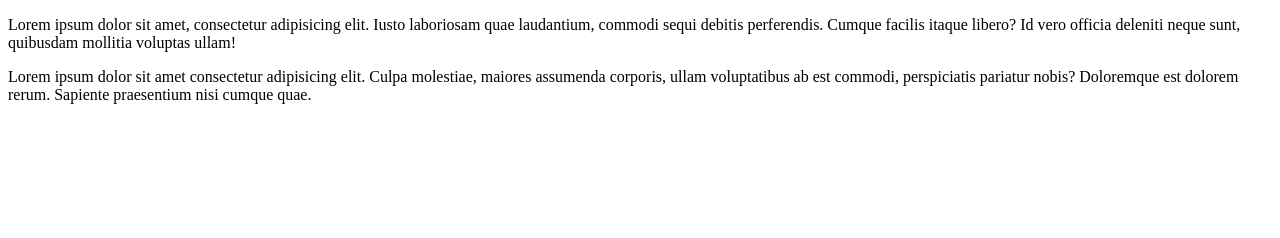
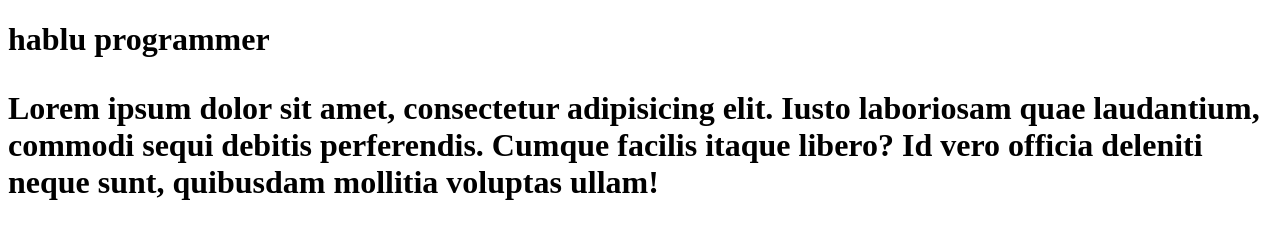
Before and after one commit to bipul171/frist-projects, a plain HTML site: page index.html in a window 1280 px wide. Drawn offline with Linux system fonts and the light colour scheme.

Commit message:
Create index.html

```diff
--- a/index.html
+++ b/index.html
@@ -6,8 +6,7 @@
     <meta name="viewport" content="width=device-width, initial-scale=1.0">
     <title>Learning GIT</title>
 </head>
-<body>
+<body><h1>hablu programmer<h1>
     <p>Lorem ipsum dolor sit amet, consectetur adipisicing elit. Iusto laboriosam quae laudantium, commodi sequi debitis perferendis. Cumque facilis itaque libero? Id vero officia deleniti neque sunt, quibusdam mollitia voluptas ullam!</p>
-    <p>Lorem ipsum dolor sit amet consectetur adipisicing elit. Culpa molestiae, maiores assumenda corporis, ullam voluptatibus ab est commodi, perspiciatis pariatur nobis? Doloremque est dolorem rerum. Sapiente praesentium nisi cumque quae.</p>
 </body>
 </html>
```
